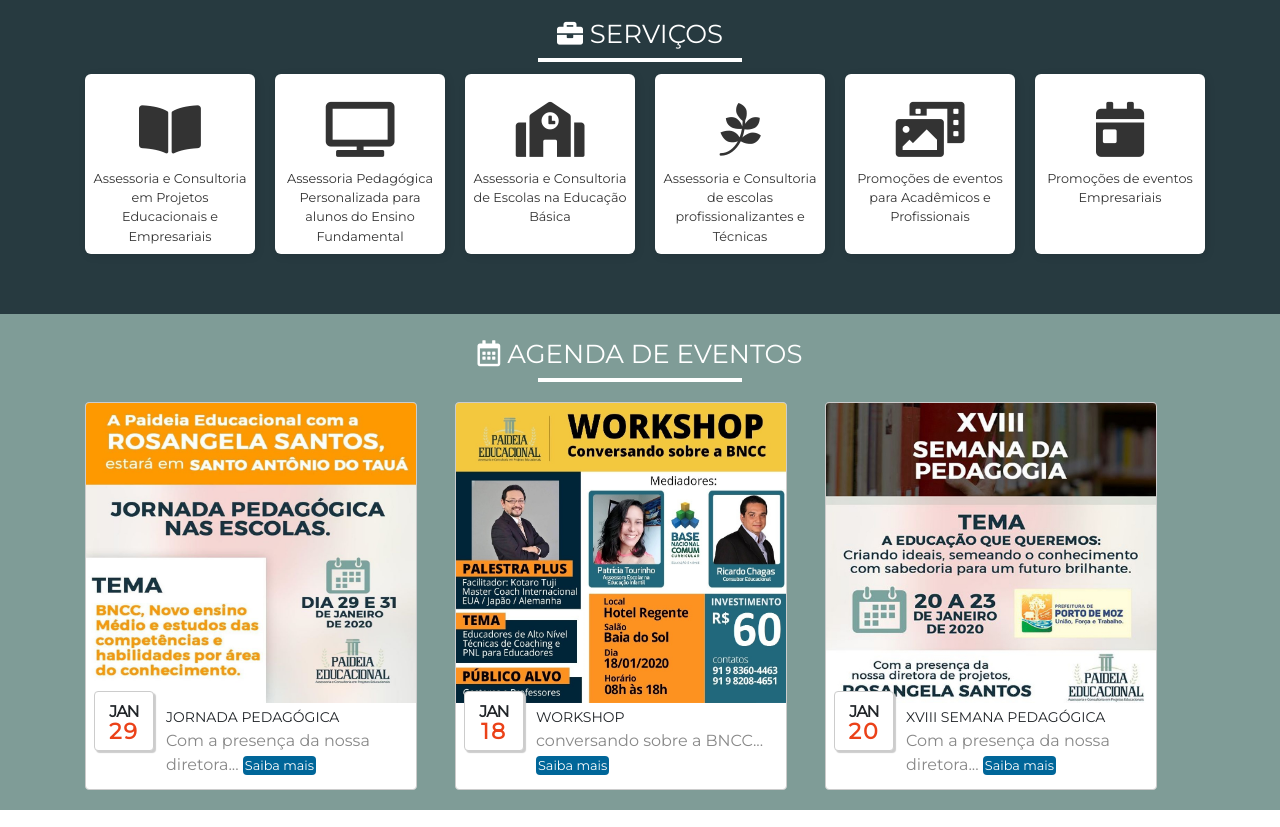
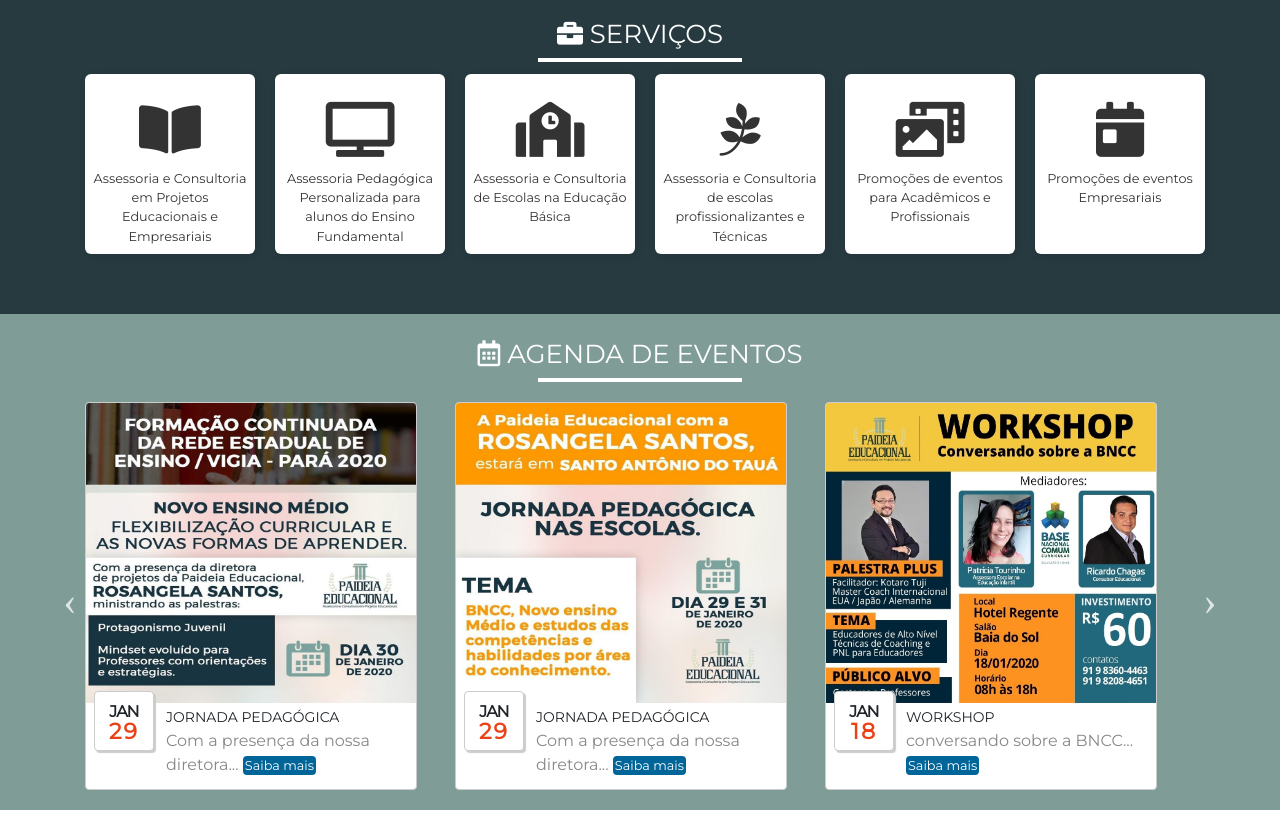
Before and after one commit to bladellano/navbar-scroll-width, a PHP site: page / in a window 1280 px wide. Shown: the part 1854-2681 px from the top of the page. Run offline with PHP 8.4, Linux system fonts and the light colour scheme; style sheets or scripts are compiled from the project's sources; some libraries are stand-ins or nearby versions.

Commit message:
Ajusta na foto da Amelia e adicionado mais um evento

```diff
--- a/view/index.php
+++ b/view/index.php
@@ -114,6 +114,17 @@
   <div class="container">
 
     <div class="slick-eventos">
+
+     <div>
+      <div class="box-evento" style="background:url('assets/img/flexibilizacao-curricular.jpg')">
+        <div class="box-data-evento">
+          <span>JAN</span>
+          <span>29<span>
+          </div><span class="titulo">JORNADA PEDAGÓGICA<span>
+            <span class="resumo">Com a presença da nossa diretora... <a href="#fale-conosco">Saiba mais</a> </span>
+          </div>
+        </div>
+
         <div>
           <div class="box-evento" style="background:url('assets/img/jornada-pedagogica-nas-escolas.jpg')">
             <div class="box-data-evento">
@@ -199,7 +210,7 @@
                 <hr>
                 <div class="slick-depoimentos">
                   <div>
-                  <img src="assets/img/sem-foto.jpg" alt="">
+                    <img src="assets/img/amelia.jpg" alt="">
                     <p>Amélia Borralho</p>
                     "Contra fatos não há argumentos. A competência deste grupo se revela a cada dia. Parabéns @paideiaeducacional."
                   </div>
```
Also changed, not shown: assets/img/amelia.jpg (added), assets/img/flexibilizacao-curricular.jpg (added). Lines whose indentation alone changed are shown as unchanged.
